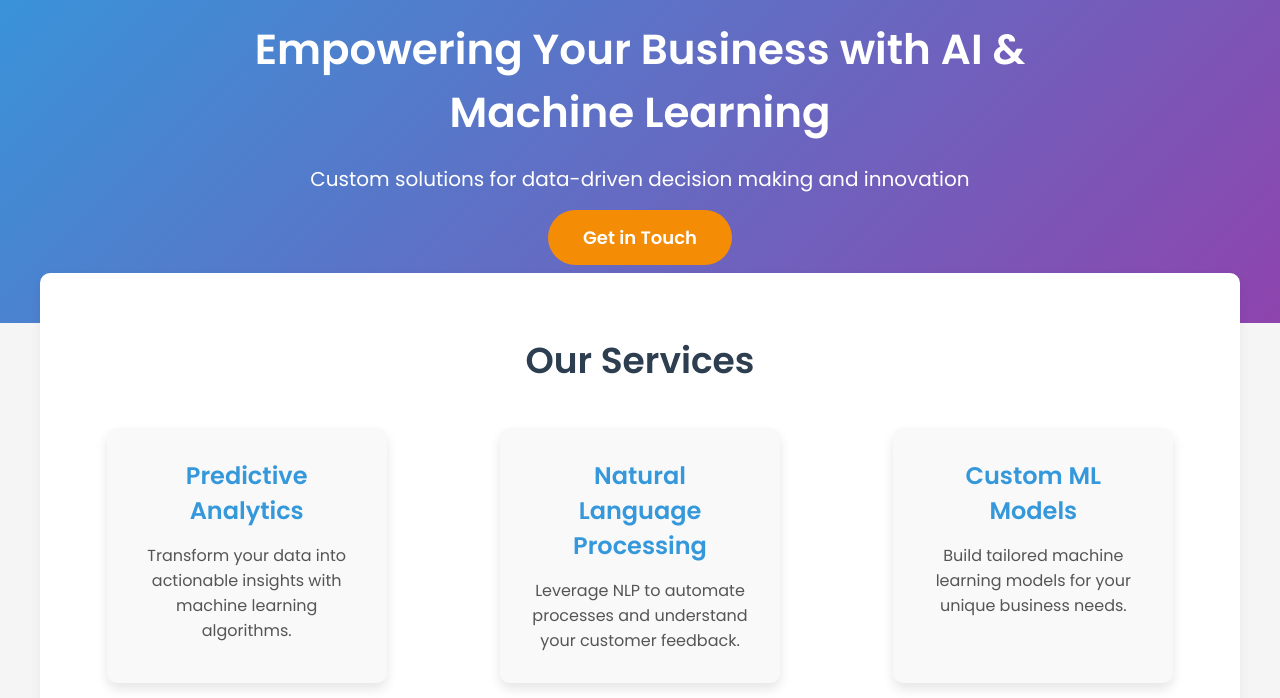
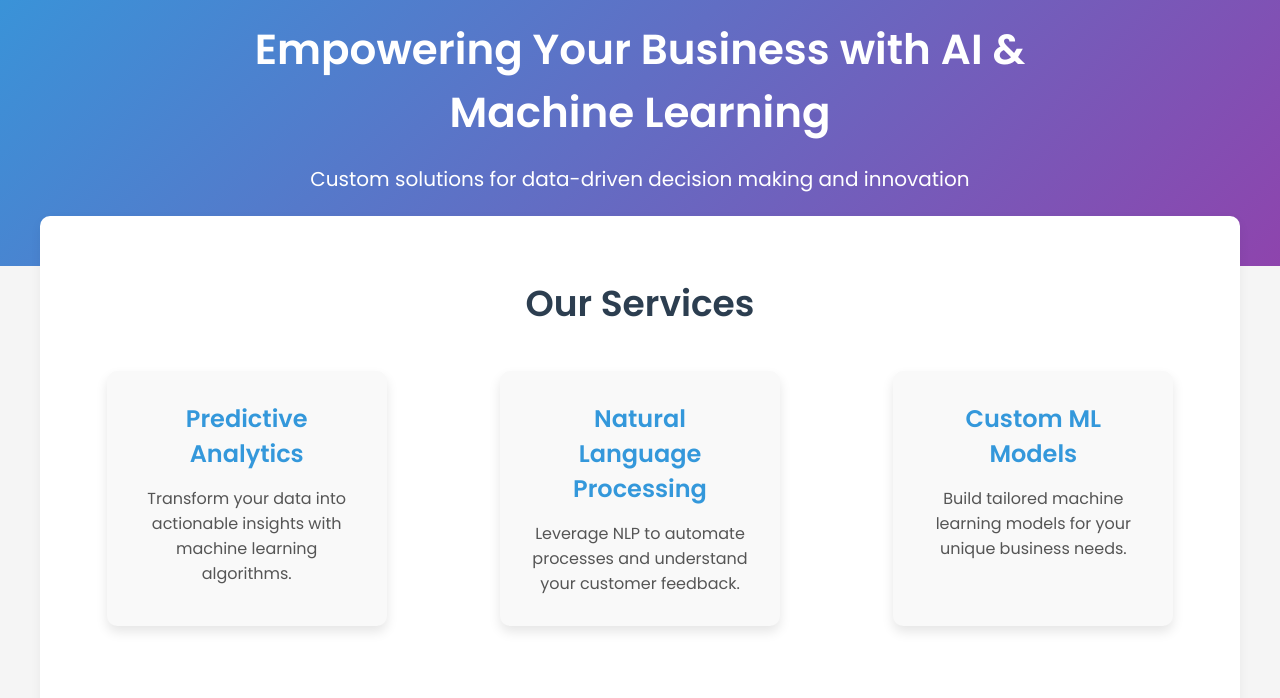
Before and after one commit to SapiNova/SapiNova.github.io, a plain HTML site: page index.html in a window 1280 px wide. Shown: the part 102-800 px from the top of the page. Drawn offline with Linux system fonts and the light colour scheme.

Commit message:
Remove get in touch button

```diff
--- a/index.html
+++ b/index.html
@@ -24,7 +24,6 @@
         <section class="hero">
             <h1>Empowering Your Business with AI & Machine Learning</h1>
             <p>Custom solutions for data-driven decision making and innovation</p>
-            <a href="#contact" class="cta-button">Get in Touch</a>
         </section>
     </header>
 
```
